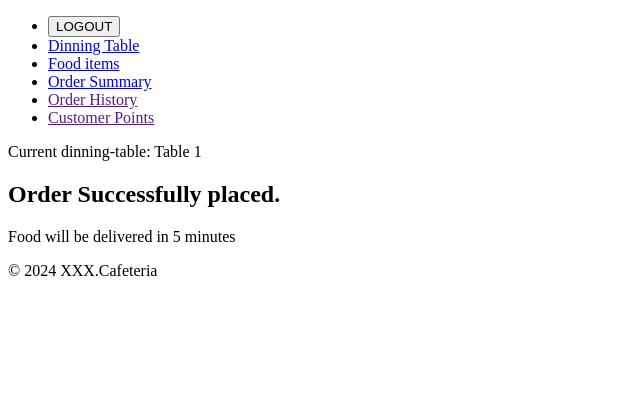
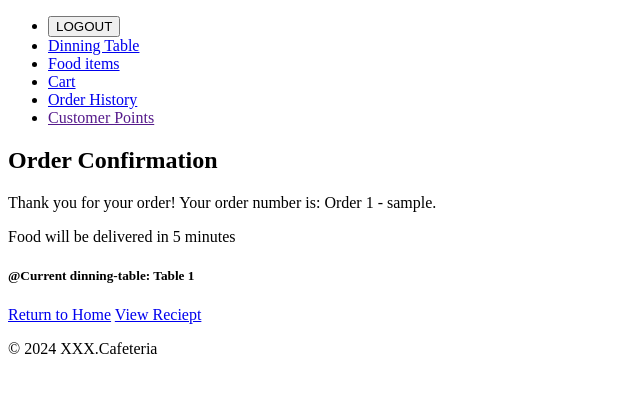
Before and after one commit to sarahwonago/CafetariaManagementSystem, a Django app: page /order-complete/1/ in a window 1280 px wide. Shown: the top 393 px of the page, without its empty margins (0-640 px from the left). Run offline with Django 5.2, Linux system fonts and the light colour scheme; a user stored in the database is signed in; tables that the repository leaves empty hold one stand-in row (values such as "Sample post").

Commit message:
order history

```diff
--- a/cafetariaproject/cafeadmin/templates/cafeadmin/_base.html
+++ b/cafetariaproject/cafeadmin/templates/cafeadmin/_base.html
@@ -30,6 +30,9 @@
                 <a href="{% url 'cafeadmin:customer-orders' %}">Orders</a>
             </li>
             <li>
+                <a href="">Payment Notifications</a>
+            </li>
+            <li>
                 <a href=""> View Reviews</a>
             </li>
         </ul>
--- a/cafetariaproject/myapps/cafetaria/models.py
+++ b/cafetariaproject/myapps/cafetaria/models.py
@@ -94,6 +94,10 @@ class Order(models.Model):
 
 
     ESTIMATED_TIME_CHOICES = [(i, f"{i} minutes") for i in range(5, 65, 5)]
+    STATUS_CHOICES = (
+        ("COMPLETE", "Complete"),
+        ("PENDING", "Pending")
+    )
 
     user = models.ForeignKey(
         User,
@@ -108,7 +112,7 @@ class Order(models.Model):
         help_text="Estimated time in minutes",
         default=5
     )
-    is_completed = models.BooleanField(default=False)
+    status = models.CharField(max_length=250, default="PENDING")
     created_at = models.DateTimeField(auto_now_add=True)
     updated_at = models.DateTimeField(auto_now=True)
 
@@ -141,6 +145,7 @@ class OrderItem(models.Model):
         validators=[MinValueValidator(1)],
         help_text="Quantity of the item"
     )
+    total_price = models.DecimalField(max_digits=8, decimal_places=2, default=0.00)
 
     created_at = models.DateTimeField(auto_now_add=True)
 
--- a/cafetariaproject/myapps/cafetaria/templates/cafetaria/_base.html
+++ b/cafetariaproject/myapps/cafetaria/templates/cafetaria/_base.html
@@ -22,10 +22,10 @@
                 <a href="{% url 'cafetaria:food' %}">Food items </a>
             </li>
             <li>
-                <a href="{% url 'cafetaria:order-summary' %}">Order Summary </a>
+                <a href="{% url 'cafetaria:cart' %}">Cart</a>
             </li>
             <li>
-                <a href="">Order History </a>
+                <a href="{% url 'cafetaria:order-history' %}">Order History </a>
             </li>
             <li>
                 <a href="">Customer Points </a>
--- a/cafetariaproject/myapps/cafetaria/templates/cafetaria/order_complete.html
+++ b/cafetariaproject/myapps/cafetaria/templates/cafetaria/order_complete.html
@@ -3,9 +3,14 @@
 
 {% block content %}
 <section>
-    <p>Current dinning-table: Table {{user.userdinningtable.dinning_table.table_number}}</p>
-    <h2>Order Successfully placed. </h2>
+    <h2>Order Confirmation</h2>
+
+    <p>Thank you for your order! Your order number is:  {{ order }}.</p>
     <p>Food will be delivered in {{order.estimated_time}} minutes</p>
+    <h5>@Current dinning-table: Table {{user.userdinningtable.dinning_table.table_number}}</h5>
+
+    <a href="{% url 'cafetaria:food' %}">Return to Home</a>
+    <a href="{% url 'cafetaria:order-reciept' order.id %}">View Reciept</a>
 
 </section>
 {% endblock content %}
--- a/cafetariaproject/myapps/cafetaria/urls.py
+++ b/cafetariaproject/myapps/cafetaria/urls.py
@@ -2,9 +2,9 @@
 
 from django.urls import path
 
-from .views import (home_view, handle_unauthorized_access, addtocart_view, order_summary_view,
+from .views import (home_view, handle_unauthorized_access, addtocart_view, cart_view,
                     customer_view,checkout_view, order_complete_view, increase_orderitem_view,
-                    decrease_orderitem_view, remove_item_view)
+                    decrease_orderitem_view, remove_item_view, order_history_view, order_receipt_view)
 
 app_name="cafetaria"
 
@@ -12,7 +12,9 @@ urlpatterns=[
     path("", home_view, name="home"),
     path("addtocart/<int:food_id>/", addtocart_view, name="addtocart"),
     path("food/", customer_view, name="food"),
-    path("customerorders/", order_summary_view, name="order-summary"),
+    path("cart/", cart_view, name="cart"),
+    path("order-history/", order_history_view, name="order-history"),
+    path("order-receipt/<int:order_id>/", order_receipt_view, name="order-reciept"),
     path("increase-order/<int:item_id>/", increase_orderitem_view, name="increase-quantity"),
     path("decrease-order/<int:item_id>/", decrease_orderitem_view, name="decrease-quantity"),
     path("remove-item/<int:item_id>/", remove_item_view, name="remove-item"),
--- a/cafetariaproject/myapps/cafetaria/views.py
+++ b/cafetariaproject/myapps/cafetaria/views.py
@@ -1,12 +1,12 @@
 
 
 from django.contrib.auth.decorators import login_required
-from django.shortcuts import render, redirect, get_object_or_404
+from django.shortcuts import render, redirect, get_object_or_404, get_list_or_404
 from django.contrib.auth.decorators import user_passes_test
 
 from .models import Category, FoodItem, Order, OrderItem, UserDinningTable
 from .forms import UserDinningForm
-from .myutils import calculate_total_price, increase_orderitem_quantity, decrease_orderitem_quantity
+from .myutils import calculate_total_price,calculate_total_item_price, increase_orderitem_quantity, decrease_orderitem_quantity
 
 
 #  defines a role based  redirect function for customers
@@ -92,12 +92,16 @@ def addtocart_view(request, food_id):
     order.total_price = total_price
     order.save()
 
+    orderitem_total_price = calculate_total_item_price(order_item)
+    order_item.total_price = orderitem_total_price
+    order_item.save()
+
 
     return redirect("cafetaria:food")
 
 @login_required
 @user_passes_test(is_customer, login_url='cafetaria:handle_unauthorized_access', redirect_field_name=None)
-def order_summary_view(request):
+def cart_view(request):
 
     user = request.user
 
@@ -107,17 +111,23 @@ def order_summary_view(request):
         order = None
 
     if order is None:
-        return redirect("cafetaria:food")
+        pass
 
-    total_price = calculate_total_price(order)
-    order.total_price = total_price
-    order.save()
+    else:
+        total_price = calculate_total_price(order)
+        order.total_price = total_price
+        order.save()
+
+        for order_item in order.orderitems.all():
+            orderitem_total_price = calculate_total_item_price(order_item)
+            order_item.total_price = orderitem_total_price
+            order_item.save()
 
     context = {
         'order': order,
         }
 
-    return render(request, "cafetaria/customerorder.html", context)
+    return render(request, "cafetaria/cart.html", context)
 
 
 @login_required
@@ -152,7 +162,7 @@ def increase_orderitem_view(request, item_id):
     orderitem = get_object_or_404(OrderItem, id=item_id)
     orderitem = increase_orderitem_quantity(orderitem)
 
-    return redirect("cafetaria:order-summary")
+    return redirect("cafetaria:cart")
 
 
 @login_required
@@ -162,7 +172,7 @@ def decrease_orderitem_view(request, item_id):
     orderitem = get_object_or_404(OrderItem, id=item_id)
     orderitem = decrease_orderitem_quantity(orderitem)
 
-    return redirect("cafetaria:order-summary")
+    return redirect("cafetaria:cart")
 
 
 @login_required
@@ -170,6 +180,38 @@ def decrease_orderitem_view(request, item_id):
 def remove_item_view(request, item_id):
 
     orderitem = get_object_or_404(OrderItem, id=item_id)
+    order = orderitem.order
     orderitem.delete()
 
-    return redirect("cafetaria:order-summary")
+    if order.orderitems.count() == 0:
+        order.delete()
+
+    return redirect("cafetaria:cart")
+
+
+@login_required
+@user_passes_test(is_customer, login_url='cafetaria:handle_unauthorized_access', redirect_field_name=None)
+def order_history_view(request):
+    user = request.user
+
+    try:
+        orders = get_list_or_404(Order, user=user, is_paid=True)
+    except:
+        orders = None
+
+    context = {
+        "orders":orders,
+    }
+
+    return render(request, 'cafetaria/order_history.html', context)
+
+@login_required
+@user_passes_test(is_customer, login_url='cafetaria:handle_unauthorized_access', redirect_field_name=None)
+def order_receipt_view(request, order_id):
+    order = get_object_or_404(Order, id = order_id)
+
+    context = {
+        "order":order,
+    }
+
+    return render(request, 'cafetaria/order_reciept.html', context)
```
Also changed, not shown: cafetariaproject/cafeadmin/templates/cafeadmin/customer_orders.html (+53 -9 lines), cafetariaproject/cafeadmin/views.py (+8 -0 lines), cafetariaproject/myapps/cafetaria/myutils.py (+9 -1 lines), cafetariaproject/myapps/cafetaria/templates/cafetaria/customerorder.html (deleted, +0 -21 lines).
